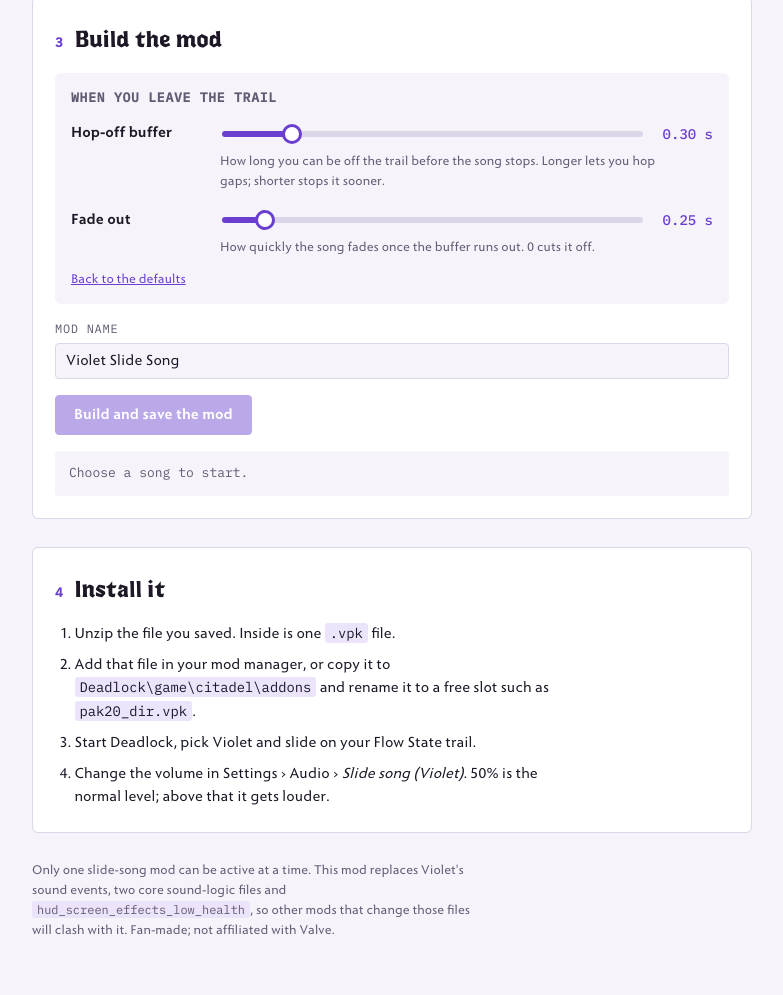
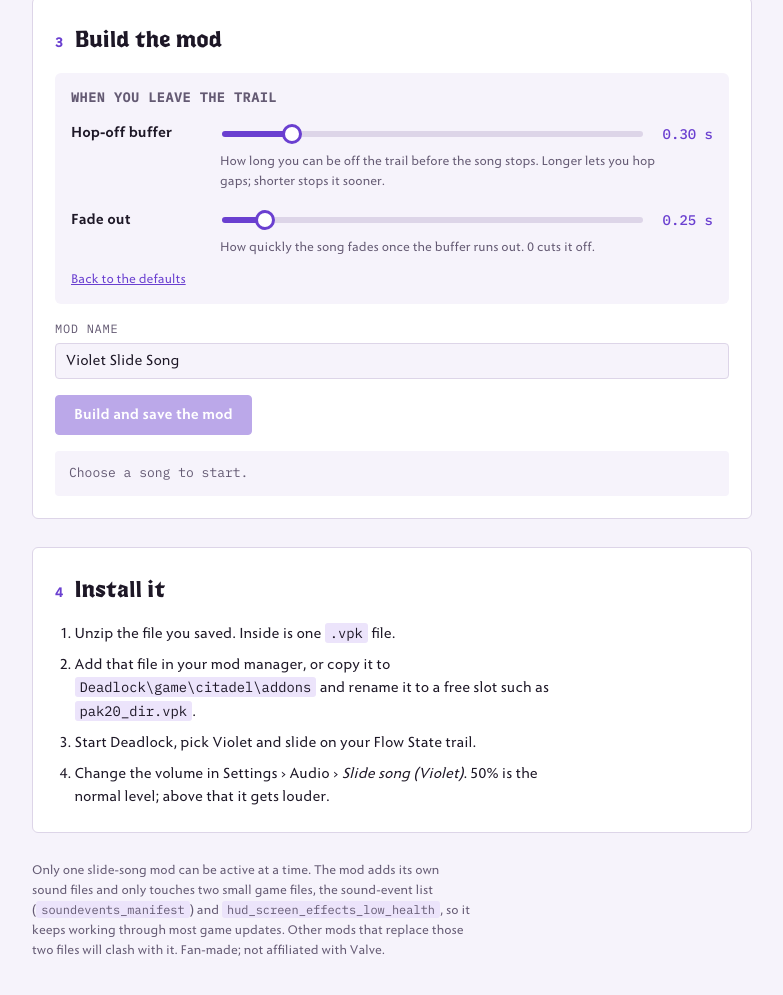
Before and after one commit to Mixboat/deadlock-mod-pages, a plain HTML site: page violet-slide-song/index.html in a window 1280 px wide. Shown: the part 1190-2185 px from the top of the page, without its empty margins (248-1031 px from the left). Drawn offline with Linux system fonts and the light colour scheme.

Commit message:
Violet Slide Song: footer describes the smaller footprint

```diff
--- a/violet-slide-song/index.html
+++ b/violet-slide-song/index.html
@@ -214,7 +214,7 @@ footer { color: var(--muted); font-size: 13px; max-width: 62ch; }
     </ol>
   </section>
 
-  <footer>Only one slide-song mod can be active at a time. This mod replaces Violet's sound events, two core sound-logic files and <code>hud_screen_effects_low_health</code>, so other mods that change those files will clash with it. Fan-made; not affiliated with Valve.</footer>
+  <footer>Only one slide-song mod can be active at a time. The mod adds its own sound files and only touches two small game files, the sound-event list (<code>soundevents_manifest</code>) and <code>hud_screen_effects_low_health</code>, so it keeps working through most game updates. Other mods that replace those two files will clash with it. Fan-made; not affiliated with Valve.</footer>
 </div>
 
 <script src="https://cdn.jsdelivr.net/npm/lamejs@1.2.1/lame.min.js"></script>
```
